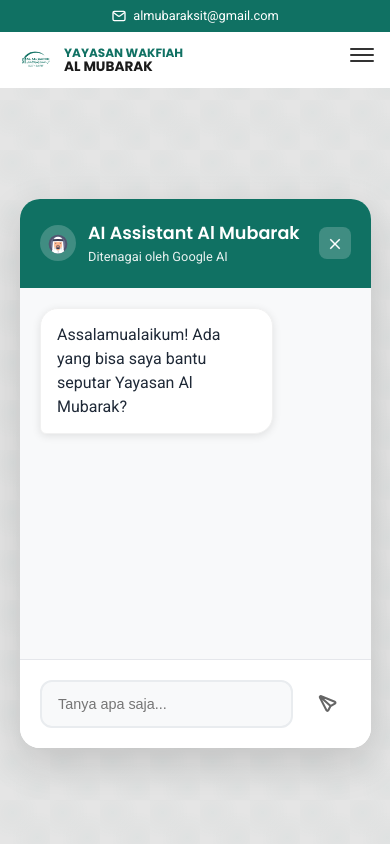
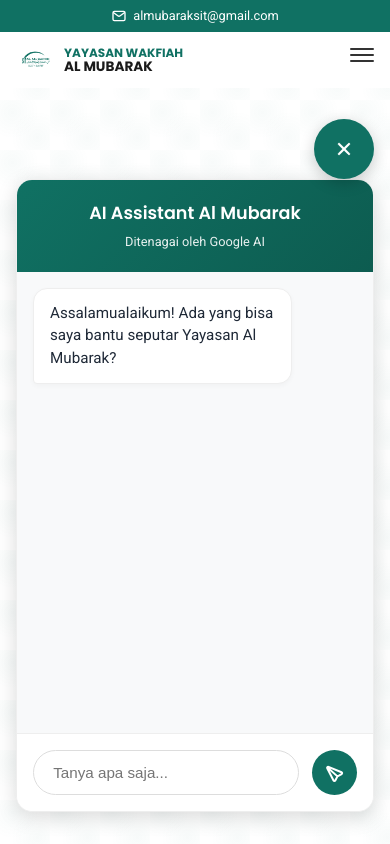
Before and after one commit to muse727/kaffah_website, a Next.js app: page /kontak in a window 390 px wide. Both pictures are taken after a click on the button 344 px from the left and 798 px from the top of the page. Shown: the top 844 px of the page. Built offline with nearby package versions, Linux system fonts and the light colour scheme.

Commit message:
memperbaiki ai versi mobile

```diff
--- a/components/Chatbot.js
+++ b/components/Chatbot.js
@@ -7,10 +7,7 @@
 export default function Chatbot() {
   const [isOpen, setIsOpen] = useState(false);
   const [messages, setMessages] = useState([
-    {
-      role: 'ai',
-      text: 'Assalamualaikum! Ada yang bisa saya bantu seputar Yayasan Al Mubarak?'
-    }
+    { role: 'ai', text: 'Assalamualaikum! Ada yang bisa saya bantu seputar Yayasan Al Mubarak?' }
   ]);
   const [loading, setLoading] = useState(false);
   const [input, setInput] = useState('');
@@ -53,100 +50,56 @@
   };
 
   return (
-    <>
-      {/* Chat Bubble */}
+    <div className={styles.chatbotContainer}>
+      {/* TOMBOL CHAT: KEMBALI PAKAI IMAGE */}
       <button
-        className={`${styles.chatBubble} ${isOpen ? styles.chatBubbleHidden : ''}`}
-        onClick={() => setIsOpen(true)}
+        className={styles.chatBubble}
+        onClick={() => setIsOpen(!isOpen)}
       >
-        <div className={styles.bubbleContent}>
         {isOpen ? (
-            <Image src="/icons/close.svg" alt="Tutup" width={24} height={24} />
+          // Ikon Close kita kecilkan ukurannya di sini (20x20)
+          <Image src="/icons/close.svg" alt="Tutup" width={20} height={20} />
         ) : (
-            <>
-              <Image src="/icons/chat-ai.svg" alt="Buka Chat" width={24} height={24} />
-              <span className={styles.notificationPulse}></span>
-            </>
+          // Ikon Chat ukuran standar
+          <Image src="/icons/chat-ai.svg" alt="Buka Chat" width={32} height={32} />
         )}
-        </div>
       </button>
 
-      {/* Chat Window */}
-      <div className={`${styles.chatWindow} ${isOpen ? styles.chatWindowVisible : ''}`}>
-        {/* Header */}
+      {isOpen && (
+        <div className={styles.chatWindow}>
           <div className={styles.chatHeader}>
-          <div className={styles.headerContent}>
-            <div className={styles.botAvatar}>
-              <Image src="/icons/chat-ai.svg" alt="AI" width={20} height={20} />
-            </div>
-            <div className={styles.headerText}>
             <h3>AI Assistant Al Mubarak</h3>
             <p>Ditenagai oleh Google AI</p>
           </div>
-          </div>
-          <button
-            className={styles.minimizeBtn}
-            onClick={() => setIsOpen(false)}
-          >
-            <Image src="/icons/minimize.svg" alt="Minimize" width={18} height={18} />
-          </button>
-        </div>
-
-        {/* Messages */}
           <div className={styles.messageList}>
             {messages.map((msg, index) => (
-            <div
-              key={index}
-              className={`${styles.message} ${
-                msg.role === 'user' ? styles.userMessage : styles.aiMessage
-              } ${styles.messageSlideIn}`}
-            >
-              <div className={styles.messageBubble}>
+              <div key={index} className={`${styles.message} ${msg.role === 'user' ? styles.userMessage : styles.aiMessage}`}>
                 {msg.text}
-              </div>
               </div>
             ))}
             {loading && (
               <div className={`${styles.message} ${styles.aiMessage}`}>
-              <div className={styles.typingIndicator}>
-                <div className={styles.typingDot}></div>
-                <div className={styles.typingDot}></div>
-                <div className={styles.typingDot}></div>
+                <div className={styles.loadingDots}>
+                  <span></span><span></span><span></span>
                 </div>
               </div>
             )}
-          <div ref={messagesEndRef} className={styles.scrollAnchor} />
+            <div ref={messagesEndRef} />
           </div>
-
-        {/* Input Form */}
           <form className={styles.chatForm} onSubmit={handleSubmit}>
-          <div className={styles.inputWrapper}>
             <input
               type="text"
               value={input}
               onChange={(e) => setInput(e.target.value)}
               placeholder="Tanya apa saja..."
               disabled={loading}
-              className={styles.messageInput}
             />
-            <button
-              type="submit"
-              disabled={loading}
-              className={`${styles.sendBtn} ${input.trim() ? styles.sendBtnActive : ''}`}
-            >
-              <Image src="/icons/send.svg" alt="Kirim" width={30} height={25} />
+            <button type="submit" disabled={loading}>
+              <Image src="/icons/send.svg" alt="Kirim" width={24} height={24} />
             </button>
-          </div>
           </form>
         </div>
-
-      {/* Backdrop */}
-      {isOpen && (
-        <div
-          className={styles.overlay}
-          onClick={() => setIsOpen(false)}
-        />
       )}
-    </>
+    </div>
   );
 }
--- a/styles/Chatbot.module.css
+++ b/styles/Chatbot.module.css
@@ -1,8 +1,22 @@
-/* Chat Bubble */
+/* Container Utama: Tembus Pandang (PENTING UNTUK MOBILE) */
+.chatbotContainer {
+  position: fixed;
+  bottom: 0;
+  right: 0;
+  width: 100%;
+  height: 100%;
+  z-index: 1000;
+  pointer-events: none; /* Biarkan klik tembus ke elemen di belakangnya */
+  display: flex;
+  flex-direction: column;
+  align-items: flex-end;
+  justify-content: flex-end;
+  padding: 2rem;
+}
+
+/* Tombol Bubble */
 .chatBubble {
-  position: fixed;
-  bottom: 2rem;
-  right: 2rem;
+  position: relative;
   width: 60px;
   height: 60px;
   background-color: var(--brand-green);
@@ -10,330 +24,162 @@
   display: flex;
   align-items: center;
   justify-content: center;
-  box-shadow: 0 8px 25px rgba(0,0,0,0.2);
+  box-shadow: 0 4px 15px rgba(0,0,0,0.2);
   border: none;
   cursor: pointer;
-  z-index: 1000;
-  transition: all 0.3s cubic-bezier(0.4, 0, 0.2, 1);
+  transition: transform 0.3s ease, background-color 0.3s ease;
+  pointer-events: auto; /* Tombol harus bisa diklik */
+  z-index: 1002;
 }
 
 .chatBubble:hover {
   transform: scale(1.1);
-  box-shadow: 0 12px 30px rgba(0,0,0,0.3);
+  box-shadow: 0 6px 20px rgba(16, 113, 99, 0.4);
 }
 
-.chatBubbleHidden {
-  transform: scale(0);
-  opacity: 0;
-}
-
-.bubbleContent {
+/* Jendela Chat */
+.chatWindow {
   position: relative;
-  display: flex;
-  align-items: center;
-  justify-content: center;
-}
-
-.notificationPulse {
-  position: absolute;
-  top: -2px;
-  right: -2px;
-  width: 12px;
-  height: 12px;
-  background-color: #ff4757;
-  border-radius: 50%;
-  animation: pulse 2s infinite;
-}
-
-@keyframes pulse {
-  0% {
-    transform: scale(0.95);
-    box-shadow: 0 0 0 0 rgba(255, 71, 87, 0.7);
-  }
-  70% {
-    transform: scale(1);
-    box-shadow: 0 0 0 6px rgba(255, 71, 87, 0);
-  }
-  100% {
-    transform: scale(0.95);
-    box-shadow: 0 0 0 0 rgba(255, 71, 87, 0);
-  }
-}
-
-/* Overlay */
-.overlay {
-  position: fixed;
-  top: 0;
-  left: 0;
-  right: 0;
-  bottom: 0;
-  background: rgba(0, 0, 0, 0.1);
-  z-index: 998;
-}
-
-/* Chat Window */
-.chatWindow {
-  position: fixed;
-  bottom: 7rem;
-  right: 2rem;
-  width: 380px;
-  height: 550px;
+  width: 350px;
+  height: 500px;
   background-color: #fff;
-  border-radius: 20px;
-  box-shadow: 0 15px 40px rgba(0,0,0,0.15);
+  border-radius: 16px;
+  box-shadow: 0 5px 20px rgba(0,0,0,0.15);
   display: flex;
   flex-direction: column;
   overflow: hidden;
-  z-index: 999;
-  opacity: 0;
-  transform: translateY(20px) scale(0.95);
-  transition: all 0.3s cubic-bezier(0.4, 0, 0.2, 1);
+  animation: slideUp 0.3s ease-out;
+  margin-bottom: 1rem;
+  pointer-events: auto; /* Jendela harus bisa diklik */
+  z-index: 1001;
+  border: 1px solid #eee;
 }
 
-.chatWindowVisible {
-  opacity: 1;
-  transform: translateY(0) scale(1);
+@keyframes slideUp {
+  from { opacity: 0; transform: translateY(20px); }
+  to { opacity: 1; transform: translateY(0); }
 }
 
-/* Header */
 .chatHeader {
-  padding: 1.25rem;
-  background-color: var(--brand-green);
+  padding: 1.2rem 1rem;
+  background: linear-gradient(135deg, var(--brand-green), #0d5c50);
   color: #fff;
-  display: flex;
-  justify-content: space-between;
-  align-items: center;
+  text-align: center;
   flex-shrink: 0;
 }
-
-.headerContent {
-  display: flex;
-  align-items: center;
-  gap: 0.75rem;
-}
-
-.botAvatar {
-  width: 36px;
-  height: 36px;
-  background: rgba(255, 255, 255, 0.2);
-  border-radius: 50%;
-  display: flex;
-  align-items: center;
-  justify-content: center;
-}
-
-.headerText h3 {
+.chatHeader h3 {
   margin: 0;
   font-size: 1.1rem;
   font-weight: 600;
 }
-
-.headerText p {
-  margin: 0;
+.chatHeader p {
+  margin: 0.3rem 0 0 0;
   font-size: 0.8rem;
   opacity: 0.9;
 }
 
-.minimizeBtn {
-  background: rgba(255, 255, 255, 0.2);
+.messageList {
+  flex-grow: 1;
+  overflow-y: auto;
+  padding: 1rem;
+  display: flex;
+  flex-direction: column;
+  gap: 0.75rem;
+  background-color: #f8f9fa;
+}
+
+.message {
+  padding: 0.8rem 1rem;
+  border-radius: 14px;
+  line-height: 1.5;
+  max-width: 80%;
+  font-size: 0.95rem;
+  box-shadow: 0 2px 5px rgba(0,0,0,0.03);
+}
+
+.aiMessage {
+  background-color: #fff;
+  align-self: flex-start;
+  border-bottom-left-radius: 4px;
+  border: 1px solid #eee;
+}
+
+.userMessage {
+  background-color: var(--brand-green);
+  color: #fff;
+  align-self: flex-end;
+  border-bottom-right-radius: 4px;
+}
+
+.chatForm {
+  display: flex;
+  padding: 1rem;
+  border-top: 1px solid #eee;
+  background-color: #fff;
+  flex-shrink: 0;
+}
+
+.chatForm input {
+  flex-grow: 1;
+  border: 1px solid #ddd;
+  border-radius: 99px;
+  padding: 0.8rem 1.2rem;
+  font-size: 0.95rem;
+  transition: border-color 0.3s;
+  outline: none;
+}
+
+.chatForm input:focus {
+  border-color: var(--brand-green);
+}
+
+.chatForm button {
+  background: var(--brand-green);
   border: none;
-  border-radius: 8px;
-  width: 32px;
-  height: 32px;
+  width: 45px;
+  height: 45px;
+  border-radius: 50%;
+  margin-left: 0.8rem;
   display: flex;
   align-items: center;
   justify-content: center;
   cursor: pointer;
-  transition: all 0.2s ease;
+  transition: transform 0.2s;
+}
+.chatForm button:hover {
+    transform: scale(1.05);
+}
+/* Membuat ikon send menjadi putih */
+.chatForm button img {
+    filter: brightness(0) invert(1);
 }
 
-.minimizeBtn:hover {
-  background: rgba(255, 255, 255, 0.3);
-  transform: scale(1.1);
-}
-
-/* Messages */
-.messageList {
-  flex-grow: 1;
-  overflow-y: auto;
-  padding: 1.25rem;
-  display: flex;
-  flex-direction: column;
-  gap: 1rem;
-  background: #f8f9fa;
-}
-
-.message {
-  display: flex;
-  animation: messageSlide 0.3s ease-out;
-}
-
-@keyframes messageSlide {
-  from {
-    opacity: 0;
-    transform: translateY(10px);
-  }
-  to {
-    opacity: 1;
-    transform: translateY(0);
-  }
-}
-
-.aiMessage {
-  justify-content: flex-start;
-}
-
-.userMessage {
-  justify-content: flex-end;
-}
-
-.messageBubble {
-  padding: 0.875rem 1rem;
-  border-radius: 18px;
-  line-height: 1.5;
-  max-width: 280px;
-  word-wrap: break-word;
-  box-shadow: 0 2px 8px rgba(0,0,0,0.1);
-}
-
-.aiMessage .messageBubble {
-  background-color: #fff;
-  border-bottom-left-radius: 6px;
-  border: 1px solid #f1f1f1;
-}
-
-.userMessage .messageBubble {
-  background-color: var(--brand-green);
-  color: #fff;
-  border-bottom-right-radius: 6px;
-}
-
-/* Typing Indicator */
-.typingIndicator {
+.loadingDots {
   display: flex;
   gap: 4px;
-  align-items: center;
-  padding: 0.5rem;
+  padding: 0.4rem 0;
 }
-
-.typingDot {
-  width: 8px;
-  height: 8px;
-  background-color: #999;
+.loadingDots span {
+  width: 6px;
+  height: 6px;
+  background-color: #aaa;
   border-radius: 50%;
-  animation: typingBounce 1.4s infinite both;
+  animation: bounce 1.4s infinite both;
 }
-
-.typingDot:nth-child(1) { animation-delay: -0.32s; }
-.typingDot:nth-child(2) { animation-delay: -0.16s; }
-
-@keyframes typingBounce {
-  0%, 80%, 100% {
-    transform: scale(0.8);
-    opacity: 0.5;
-  }
-  40% {
-    transform: scale(1);
-    opacity: 1;
-  }
-}
-
-/* Input Form */
-.chatForm {
-  padding: 1.25rem;
-  border-top: 1px solid var(--border-color);
-  flex-shrink: 0;
-  background: #fff;
-}
-
-.inputWrapper {
-  display: flex;
-  gap: 0.75rem;
-  align-items: center;
-}
-
-.messageInput {
-  flex-grow: 1;
-  border: 2px solid #e9ecef;
-  border-radius: 12px;
-  padding: 0.875rem 1rem;
-  font-size: 0.9rem;
-  transition: all 0.2s ease;
-  background: #f8f9fa;
-}
-
-.messageInput:focus {
-  outline: none;
-  border-color: var(--brand-green);
-  background: #fff;
-  box-shadow: 0 0 0 3px rgba(0,0,0,0.05);
-}
-
-.messageInput:disabled {
-  opacity: 0.6;
-  cursor: not-allowed;
-}
-
-.sendBtn {
-  background: none;
-  border: none;
-  padding: 0.5rem;
-  cursor: pointer;
-  border-radius: 50%;
-  transition: all 0.2s ease;
-  opacity: 0.6;
-}
-
-.sendBtnActive {
-  opacity: 1;
-  background-color: var(--brand-green);
-}
-
-.sendBtn:not(:disabled):hover {
-  transform: scale(1.1);
-}
-
-.sendBtn:disabled {
-  cursor: not-allowed;
-}
-
-.scrollAnchor {
-  height: 1px;
-}
-
-/* Custom Scrollbar */
-.messageList::-webkit-scrollbar {
-  width: 6px;
-}
-
-.messageList::-webkit-scrollbar-track {
-  background: transparent;
-}
-
-.messageList::-webkit-scrollbar-thumb {
-  background: #c1c1c1;
-  border-radius: 3px;
-}
-
-.messageList::-webkit-scrollbar-thumb:hover {
-  background: #a8a8a8;
+.loadingDots span:nth-child(1) { animation-delay: -0.32s; }
+.loadingDots span:nth-child(2) { animation-delay: -0.16s; }
+@keyframes bounce {
+  0%, 80%, 100% { transform: scale(0); }
+  40% { transform: scale(1.0); }
 }
 
 /* Responsive */
-@media (max-width: 480px) {
+@media (max-width: 400px) {
+  .chatbotContainer {
+    padding: 1rem;
+  }
   .chatWindow {
-    width: 90vw;
-    right: 5vw;
-    bottom: 6rem;
-    height: 65vh;
-  }
-
-  .chatBubble {
-    right: 1rem;
-    bottom: 1rem;
-  }
-
-  .messageBubble {
-    max-width: 75%;
+    width: 100%;
+    height: 75vh;
   }
 }
```
Also changed, not shown: public/icons/close.svg (added). Lines whose indentation alone changed are shown as unchanged.
